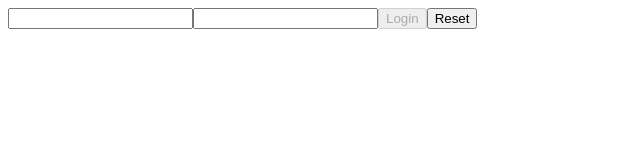
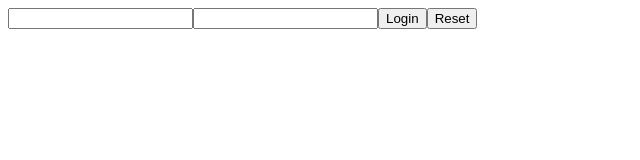
Before and after one commit to AntonioIannibelli31/Develhope-React, a React (Create React App) app in the folder my-app/: page / in a window 1280 px wide. Shown: the top 160 px of the page, without its empty margins (0-640 px from the left). Built offline with nearby package versions, Linux system fonts and the light colour scheme.

Commit message:
es21 corretto

```diff
--- a/my-app/src/Login.js
+++ b/my-app/src/Login.js
@@ -1,31 +1,14 @@
 import React from "react";
 export class Login extends React.Component {
-  state = {
-    username: "",
-    password: "",
-  };
   handleForm = (event) => {
     event.preventDefault();
-    console.log(event.target.username.value.length);
-    this.setState({
-      [event.target.username.name]: event.target.username.value,
-      [event.target.password.name]: event.target.password.value,
-    });
   };
   render() {
     return (
       <form onSubmit={this.handleForm}>
         <input name="username"></input>
         <input name="password" type="password"></input>
-        <button
-          type="submit"
-          onClick={this.props.onLogin}
-          disabled={
-            this.state.username.length > 1 && this.state.password.length > 1
-              ? false
-              : true
-          }
-        >
+        <button type="submit" onClick={this.props.onLogin}>
           Login
         </button>
         <button type="reset">Reset</button>
```
